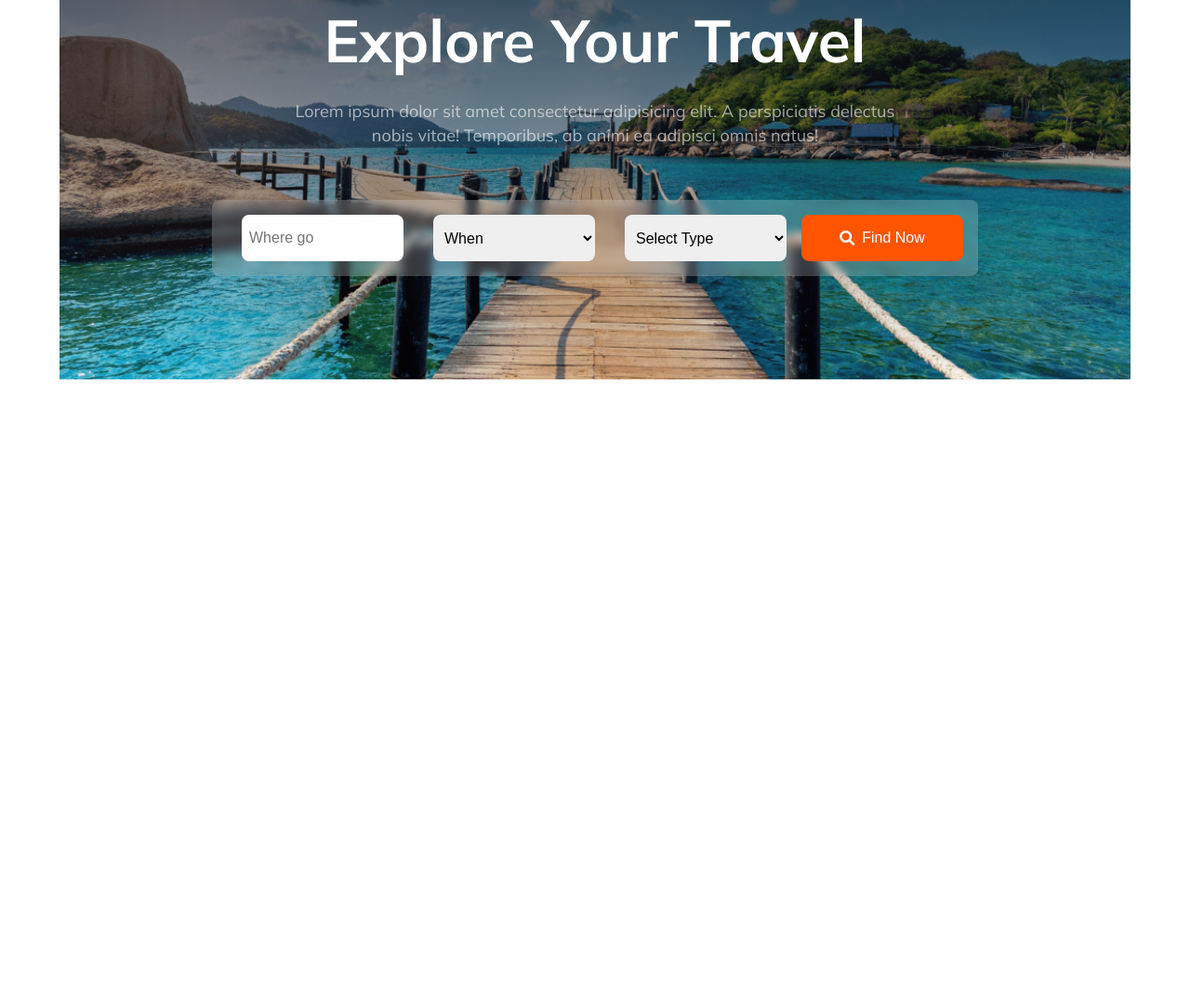
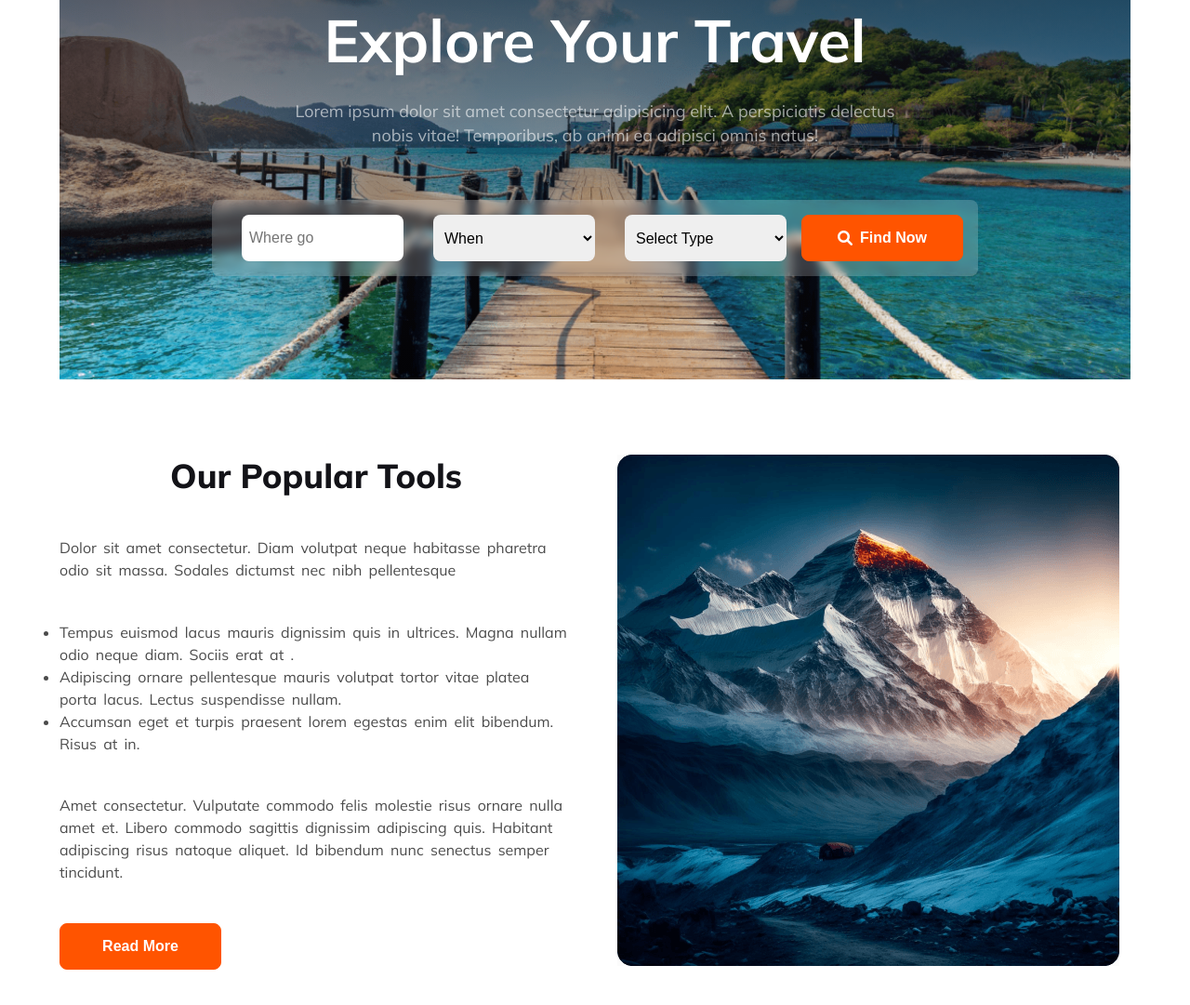
Before and after one commit to SabbirRshuvo/travel-responsive-projects, a plain HTML site: page index.html in a window 1280 px wide. Shown: the part 325-1406 px from the top of the page at 93% size. Before the commit the page ends 814 px from the top, so only its background shows below. Drawn offline with Linux system fonts and the light colour scheme.

Commit message:
popular section done

```diff
--- a/index.html
+++ b/index.html
@@ -45,6 +45,25 @@
             </div>
         </div>
      </section>
+     <!-- our popular tools -->
+      <section class="container popular-section">
+        <div class="text-content">
+            <h3>Our Popular Tools</h3>
+            <p>Dolor sit amet consectetur. Diam volutpat neque habitasse pharetra odio sit massa. Sodales dictumst nec nibh pellentesque</p>
+            <ul>
+                <li>Tempus euismod lacus mauris dignissim quis in ultrices. Magna nullam odio neque diam. Sociis erat at .</li>
+                <li>Adipiscing ornare pellentesque mauris volutpat tortor vitae platea porta lacus. Lectus suspendisse nullam.</li>
+                <li> Accumsan eget et turpis praesent lorem egestas enim elit bibendum. Risus at in.</li>
+
+            </ul>
+            <p>Amet consectetur. Vulputate commodo felis molestie risus
+                ornare nulla amet et. Libero commodo sagittis dignissim adipiscing quis. Habitant adipiscing risus natoque aliquet. Id bibendum nunc senectus semper tincidunt. </p>
+            <button class="btn-primary">Read More</button>
+        </div>
+        <div class="image">
+            <img src="Images/Rectangle 4.png" alt="">
+        </div>
+      </section>
 
 </body>
 </html>
--- a/style.css
+++ b/style.css
@@ -121,4 +121,27 @@ input, select{
     gap: 8px;
     cursor: pointer;
     border: 1px solid rgb(255, 84, 0);
+    font-weight: 700;
 }
+
+/* popular section */
+
+.popular-section{
+    display: grid;
+    grid-template-columns: 1fr 1fr;
+    gap: 3rem;
+}
+.text-content{
+    display: flex;
+    flex-direction: column;
+    row-gap: 1rem;
+    justify-content: space-between;
+}
+.text-content p,
+.text-content li{
+    text-align: left;
+    font-size: 1rem;
+    line-height: 24px;
+    word-spacing: 3px;
+    opacity: 0.7;
+}
```
